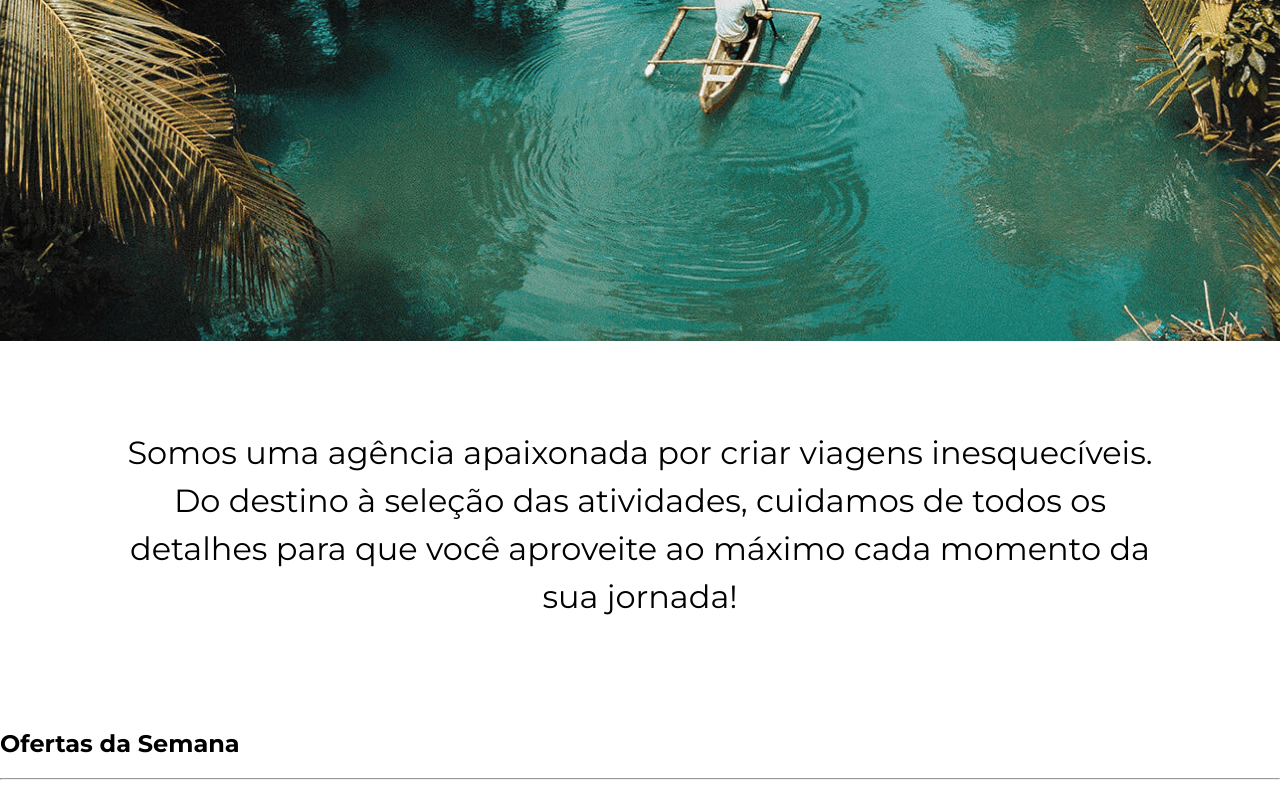
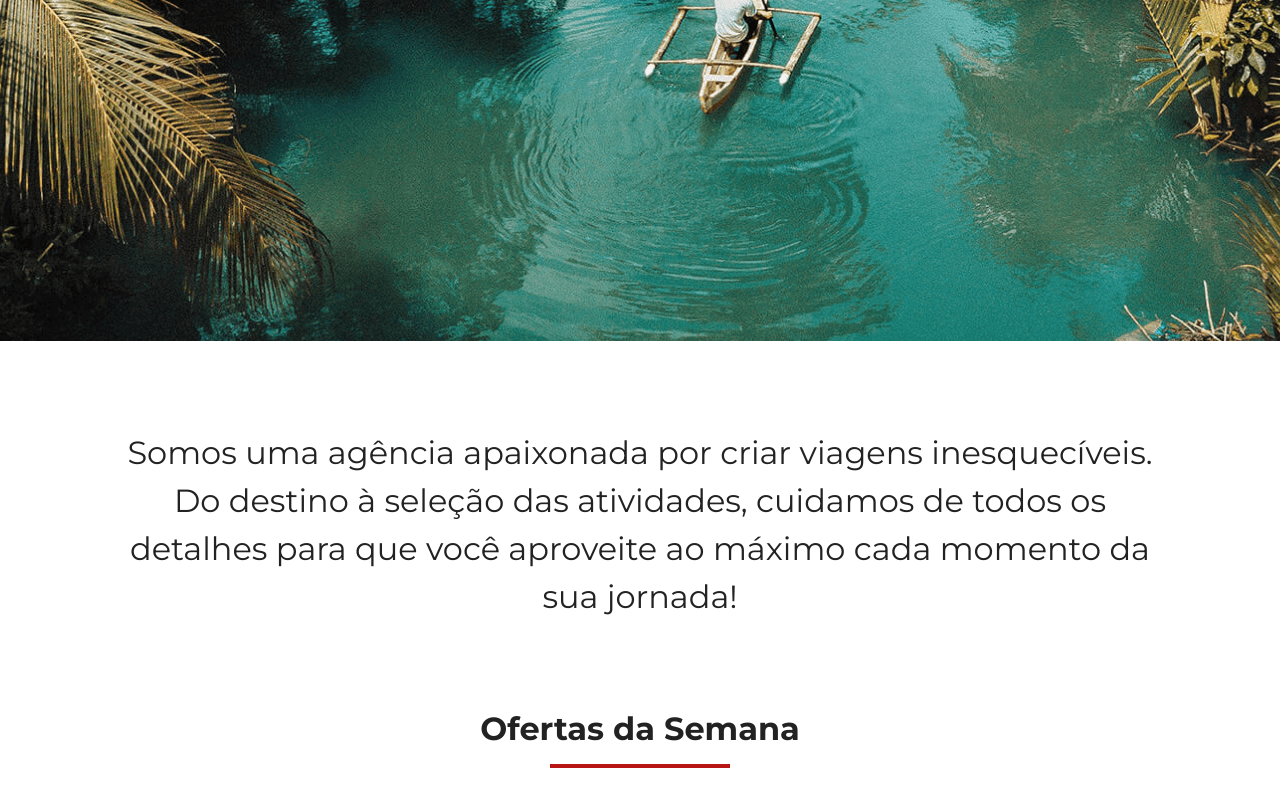
Before and after one commit to coelhokauap/jornada-viagens, a plain HTML site: page jornada-viagens/index.html in a window 1280 px wide. Shown: the part 419-1219 px from the top of the page. Drawn offline with Linux system fonts and the light colour scheme.

Commit message:
Adiciona titulo componentizado

```diff
--- a/jornada-viagens/css/global.css
+++ b/jornada-viagens/css/global.css
@@ -40,6 +40,7 @@
 
 body{
   font-family: "Montserrat";
+  color: var(--text-primary-color);
 }
 
 h1 {
@@ -47,3 +48,24 @@
   font-weight: var(--text-weight);
   color: var(--primary-color);
 }
+
+.section-title h2{
+font-size: 28px;
+font-weight: var(--title-weight);
+margin: 0;
+text-align: center;
+}
+
+.section-title hr{
+  width: 180px;
+  height: 4px;
+  background-color: var(--secondary-color);
+  border: none;
+  margin: 16px auto 32px;
+}
+
+@media screen and (min-width: 768px) {
+  .section-title h2{
+font-size: 32px;
+}
+}
```
Also changed, not shown: jornada-viagens/index.html (+6 -0 lines).
